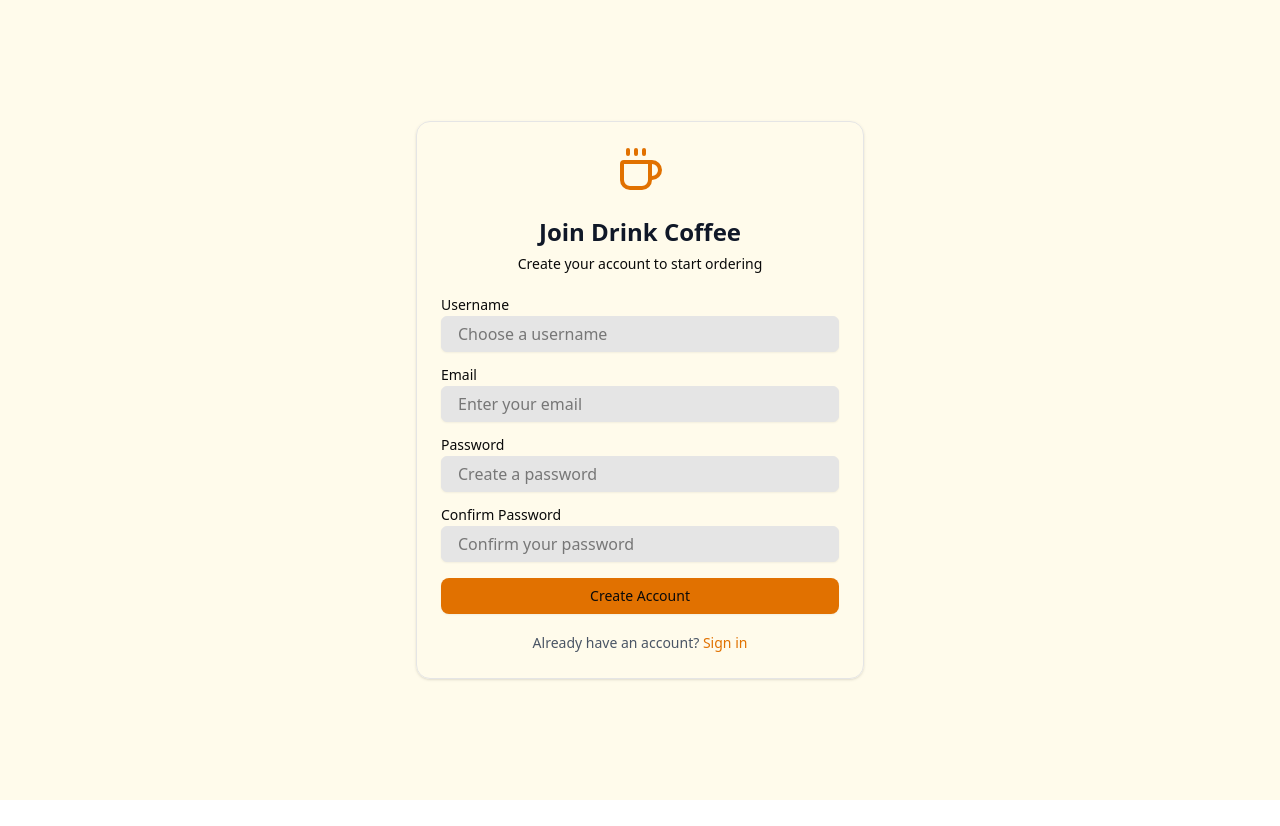
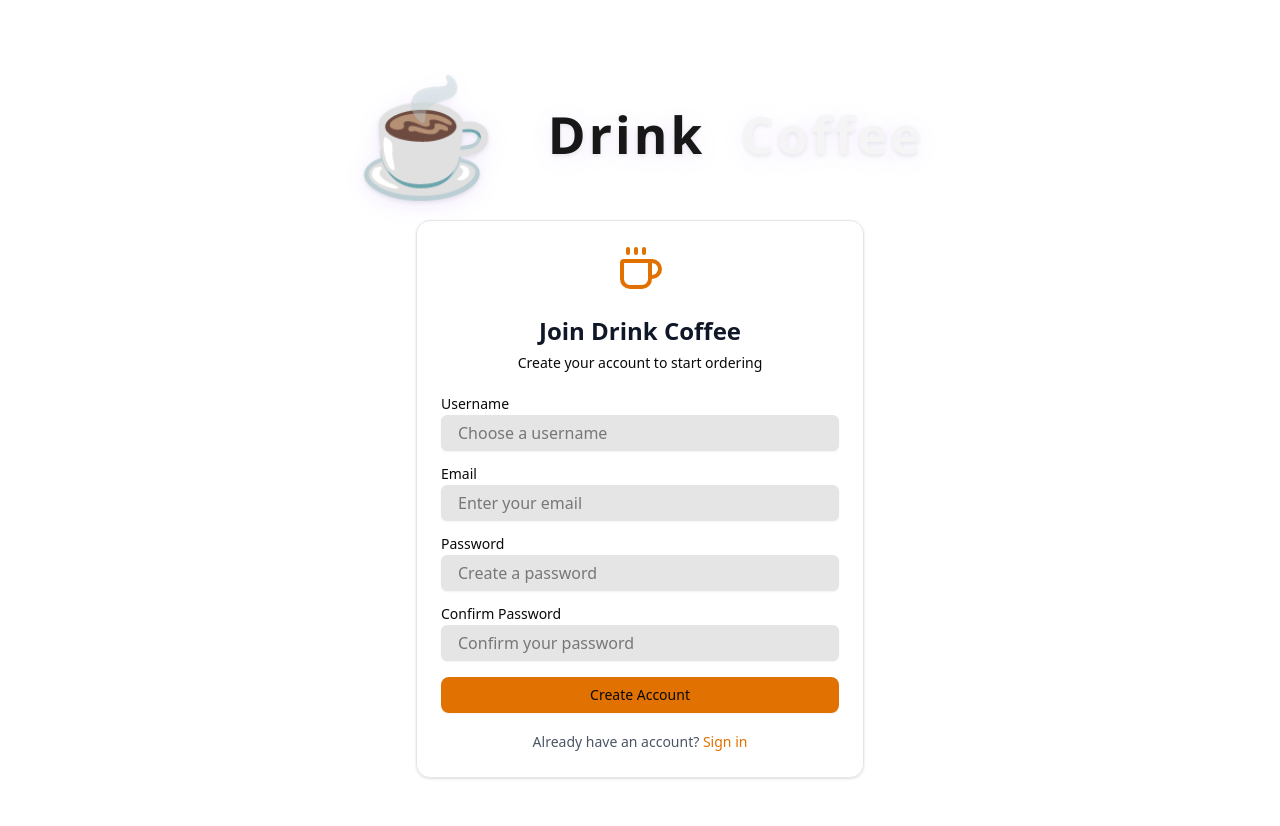
Before and after one commit to Sura333/Drink_coffee, a React (Vite) app in the folder drink_coffee_frontend/: page /register in a window 1280 px wide. Before the commit the page ends 800 px from the top, so only its background shows below. Built offline with nearby package versions, Linux system fonts and the light colour scheme.

Commit message:
Update Register.jsx

```diff
--- a/drink_coffee_frontend/src/components/Auth/Register.jsx
+++ b/drink_coffee_frontend/src/components/Auth/Register.jsx
@@ -41,7 +41,7 @@ const Register = () => {
     const result = await register(formData.username, formData.email, formData.password, formData.confirmPassword);
 
     if (result.success) {
-      navigate('/');
+      navigate('/coffee');
     } else {
       setError(result.error);
     }
@@ -50,8 +50,27 @@ const Register = () => {
   };
 
   return (
-    <div className="min-h-screen flex items-center justify-center bg-amber-50 py-12 px-4 sm:px-6 lg:px-8">
-      <Card className="w-full max-w-md">
+    <div className="main-content flex-center" style={{ minHeight: '100vh', flexDirection: 'column', justifyContent: 'center', alignItems: 'center', background: 'var(--color-background)' }}>
+      <span
+        className="logo"
+        style={{
+          fontSize: '3.2rem',
+          fontWeight: 900,
+          letterSpacing: '0.06em',
+          color: 'var(--color-primary)',
+          textShadow: '0 4px 24px rgba(124,60,237,0.10), 0 1.5px 4px rgba(0,0,0,0.08)',
+          display: 'flex',
+          alignItems: 'center',
+          gap: '0.5em',
+          fontFamily: '"Segoe UI", "Inter", Arial, sans-serif',
+          margin: '2.5rem 0 1.5rem 0',
+          lineHeight: 1.1
+        }}
+      >
+        <span style={{ fontSize: '2.2em', marginRight: '0.2em' }}>☕</span>
+        Drink <span style={{ color: 'var(--color-accent)', marginLeft: '0.2em' }}>Coffee</span>
+      </span>
+      <Card className="w-full max-w-md" style={{ marginTop: 0 }}>
         <CardHeader className="text-center">
           <div className="flex justify-center mb-4">
             <Coffee className="h-12 w-12 text-amber-600" />
@@ -62,7 +81,7 @@ const Register = () => {
         <CardContent>
           <form onSubmit={handleSubmit} className="space-y-4">
             {error && (
-              <div className="bg-red-50 border border-red-200 text-red-600 px-4 py-3 rounded">
+              <div className="bg-red-50 border border-red-200 px-4 py-3 rounded" style={{ color: '#dc2626', fontWeight: 600, fontSize: '1rem', textAlign: 'center' }}>
                 {error}
               </div>
             )}
```
